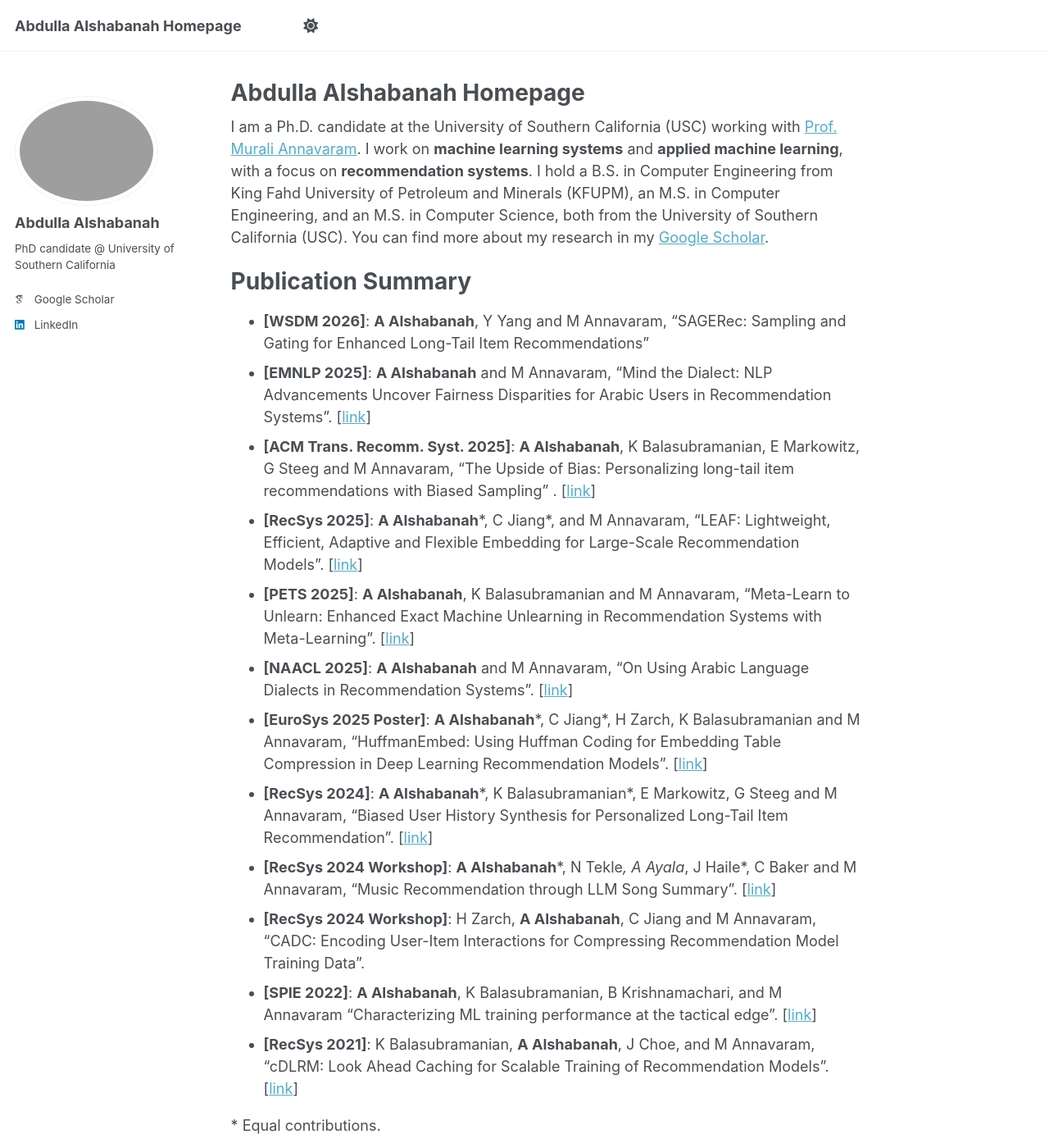
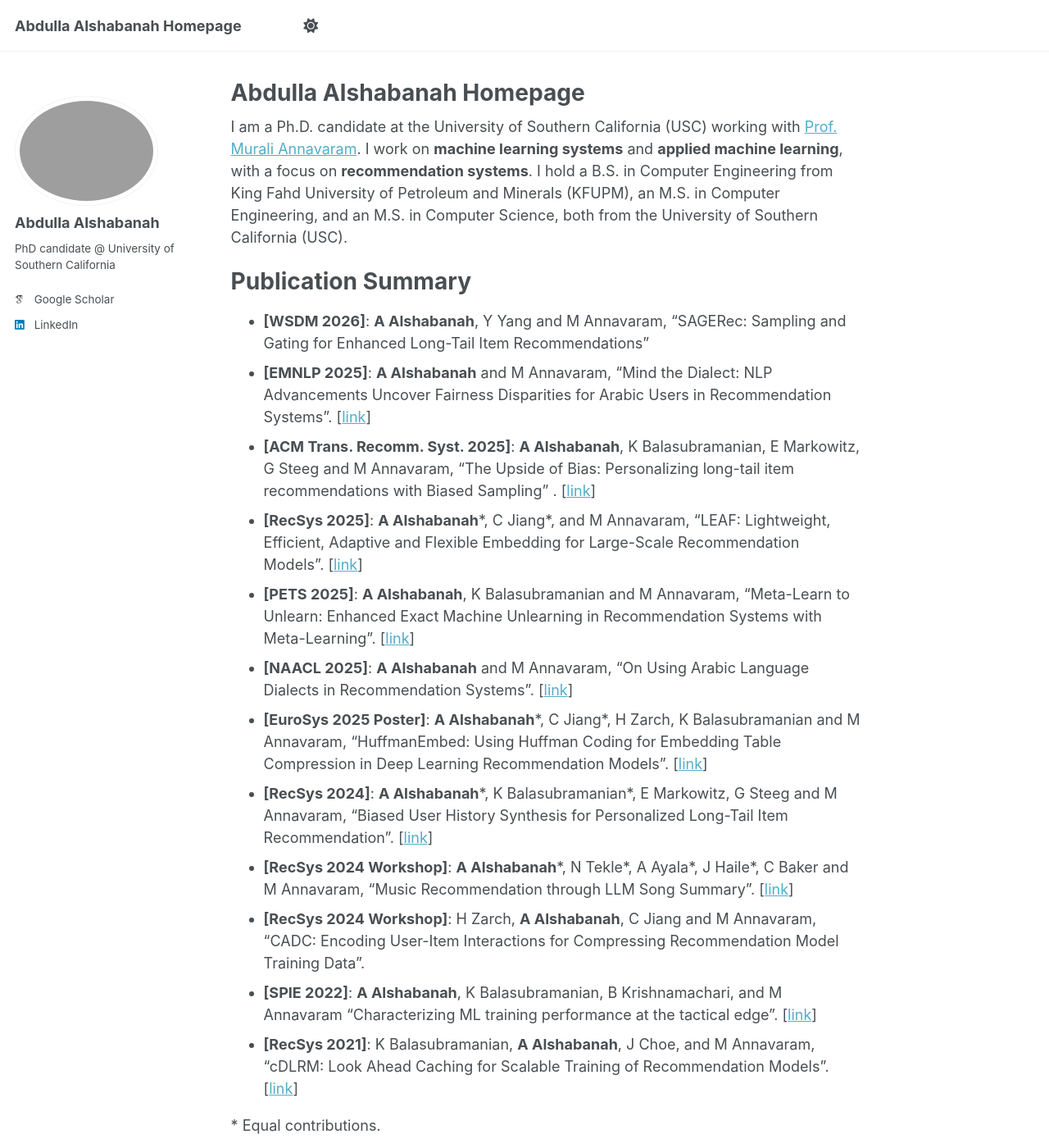
Before and after one commit to alshabae/alshabae.github.io, a Jekyll site: the page built from _pages/about.md, in a window 1280 px wide and 1400 px high. Shown: the whole window at 82% size. Built offline with Jekyll 4.4.1, drawn with Linux system fonts in a browser that asks for light colours; some web fonts are replaced; a script that is not in the unit is left out.

Commit message:
Update about.md

```diff
--- a/_pages/about.md
+++ b/_pages/about.md
@@ -7,19 +7,19 @@ redirect_from:
   - /about.html
 ---
 
-I am a Ph.D. candidate at the University of Southern California (USC) working with [Prof. Murali Annavaram](http://scip-lab.usc.edu/). I work on **machine learning systems** and **applied machine learning**, with a focus on **recommendation systems**. I hold a B.S. in Computer Engineering from King Fahd University of Petroleum and Minerals (KFUPM), an M.S. in Computer Engineering, and an M.S. in Computer Science, both from the University of Southern California (USC). You can find more about my research in my [Google Scholar](https://scholar.google.com/citations?user=0kQ1-4oAAAAJ&hl=en).
+I am a Ph.D. candidate at the University of Southern California (USC) working with [Prof. Murali Annavaram](http://scip-lab.usc.edu/). I work on **machine learning systems** and **applied machine learning**, with a focus on **recommendation systems**. I hold a B.S. in Computer Engineering from King Fahd University of Petroleum and Minerals (KFUPM), an M.S. in Computer Engineering, and an M.S. in Computer Science, both from the University of Southern California (USC).
 
 # Publication Summary
 
 - **\[WSDM 2026\]**: **A Alshabanah**, Y Yang and M Annavaram, “SAGERec: Sampling and Gating for Enhanced Long-Tail Item Recommendations”
 - **\[EMNLP 2025\]**: **A Alshabanah** and M Annavaram, “Mind the Dialect: NLP Advancements Uncover Fairness Disparities for Arabic Users in Recommendation Systems”. \[[link](https://aclanthology.org/2025.findings-emnlp.860/)\]
 - **\[ACM Trans. Recomm. Syst. 2025\]**: **A Alshabanah**, K Balasubramanian, E Markowitz, G Steeg and M Annavaram, “The Upside of Bias: Personalizing long-tail item recommendations with Biased Sampling” . \[[link](https://dl.acm.org/doi/abs/10.1145/3771279)\]
-- **\[RecSys 2025\]**: **A Alshabanah**\*, C Jiang*, and M Annavaram, “LEAF: Lightweight, Efficient, Adaptive and Flexible Embedding for Large-Scale Recommendation Models”. \[[link](https://dl.acm.org/doi/full/10.1145/3705328.3748078)\]
+- **\[RecSys 2025\]**: **A Alshabanah**\*, C Jiang\*, and M Annavaram, “LEAF: Lightweight, Efficient, Adaptive and Flexible Embedding for Large-Scale Recommendation Models”. \[[link](https://dl.acm.org/doi/full/10.1145/3705328.3748078)\]
 - **\[PETS 2025\]**: **A Alshabanah**, K Balasubramanian and M Annavaram, “Meta-Learn to Unlearn: Enhanced Exact Machine Unlearning in Recommendation Systems with Meta-Learning”. \[[link](https://petsymposium.org/popets/2025/popets-2025-0152.php)\]
 - **\[NAACL 2025\]**: **A Alshabanah** and M Annavaram, “On Using Arabic Language Dialects in Recommendation Systems”. \[[link](https://aclanthology.org/2025.findings-naacl.115/)\]
-- **\[EuroSys 2025 Poster\]**: **A Alshabanah**\*, C Jiang*, H Zarch,  K Balasubramanian and M Annavaram, “HuffmanEmbed: Using Huffman Coding for Embedding Table Compression in Deep Learning Recommendation Models”. \[[link](https://2025.eurosys.org/posters/final/eurosys25posters-final126.pdf)\]
-- **\[RecSys 2024\]**: **A Alshabanah**\*, K Balasubramanian*, E Markowitz, G Steeg and M Annavaram, “Biased User History Synthesis for Personalized Long-Tail Item Recommendation”. \[[link](https://dl.acm.org/doi/abs/10.1145/3640457.3688141)\]
-- **\[RecSys 2024 Workshop\]**: **A Alshabanah**\*, N Tekle*, A Ayala*, J Haile*, C Baker and  M Annavaram, “Music Recommendation through LLM Song Summary”. \[[link](https://roegen-recsys2024.github.io/papers/recsys2024-workshops_paper_208.pdf)\]
+- **\[EuroSys 2025 Poster\]**: **A Alshabanah**\*, C Jiang\*, H Zarch,  K Balasubramanian and M Annavaram, “HuffmanEmbed: Using Huffman Coding for Embedding Table Compression in Deep Learning Recommendation Models”. \[[link](https://2025.eurosys.org/posters/final/eurosys25posters-final126.pdf)\]
+- **\[RecSys 2024\]**: **A Alshabanah**\*, K Balasubramanian\*, E Markowitz, G Steeg and M Annavaram, “Biased User History Synthesis for Personalized Long-Tail Item Recommendation”. \[[link](https://dl.acm.org/doi/abs/10.1145/3640457.3688141)\]
+- **\[RecSys 2024 Workshop\]**: **A Alshabanah**\*, N Tekle\*, A Ayala\*, J Haile\*, C Baker and  M Annavaram, “Music Recommendation through LLM Song Summary”. \[[link](https://roegen-recsys2024.github.io/papers/recsys2024-workshops_paper_208.pdf)\]
 - **\[RecSys 2024 Workshop\]**: H Zarch, **A Alshabanah**, C Jiang and M Annavaram, “CADC: Encoding User-Item Interactions for Compressing Recommendation Model Training Data”.
 - **\[SPIE 2022\]**: **A Alshabanah**, K Balasubramanian, B Krishnamachari, and M Annavaram "Characterizing ML training performance at the tactical edge”. \[[link](https://www.spiedigitallibrary.org/conference-proceedings-of-spie/12113/121131N/Characterizing-ML-training-performance-at-the-tactical-edge/10.1117/12.2617773.short)\]
 - **\[RecSys 2021\]**: K Balasubramanian, **A Alshabanah**, J Choe, and M Annavaram, “cDLRM: Look Ahead Caching for Scalable Training of Recommendation Models”. \[[link](https://dl.acm.org/doi/abs/10.1145/3460231.3474246)\]
```
